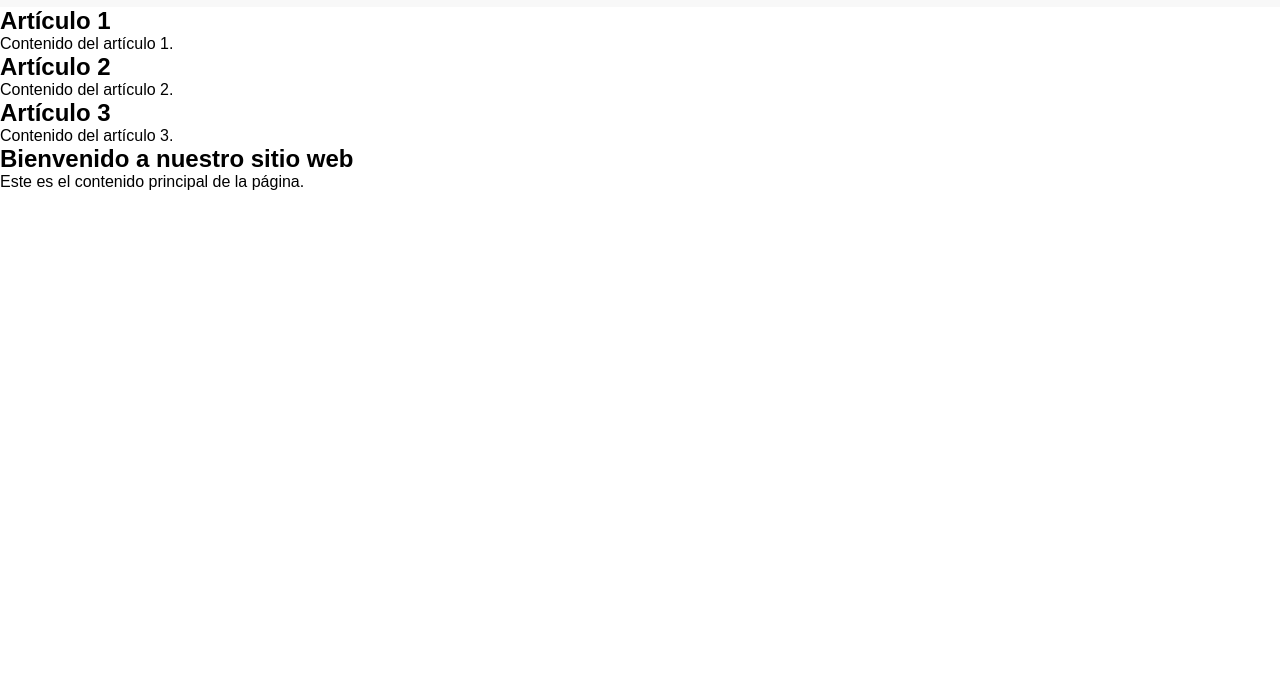
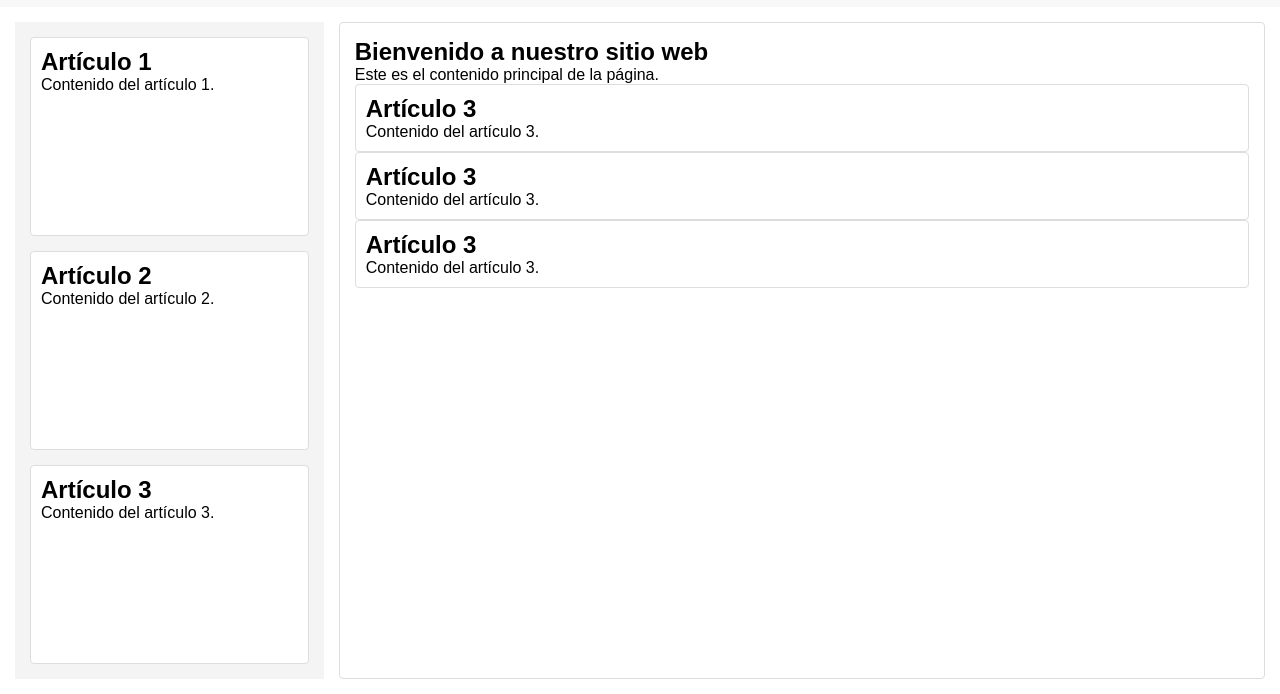
Before and after one commit to DiegoRobles07/Siman, a plain HTML site: page index.html in a window 1280 px wide. Shown: the part 106-800 px from the top of the page. Drawn offline with Linux system fonts and the light colour scheme.

Commit message:
add some articles in the main section

```diff
--- a/index.html
+++ b/index.html
@@ -36,9 +36,24 @@
             <section>
                 <h1>Bienvenido a nuestro sitio web</h1>
                 <p>Este es el contenido principal de la página.</p>
+
+                <div>
+                    <article>
+                        <h2>Artículo 3</h2>
+                        <p>Contenido del artículo 3.</p>
+                    </article>
+                    <article>
+                        <h2>Artículo 3</h2>
+                        <p>Contenido del artículo 3.</p>
+                    </article>
+                    <article>
+                        <h2>Artículo 3</h2>
+                        <p>Contenido del artículo 3.</p>
+                    </article>
+                </div>
+
             </section>
         </main>
 
-
     </body>
 </html>
--- a/styles/main.css
+++ b/styles/main.css
@@ -40,3 +40,29 @@ nav a:hover {
     background-color: #ddd;
     border-radius: 0.7rem;
 }
+main {
+    grid-area: main;
+    display: grid;
+    grid-template-columns: 1fr 3fr;
+    gap: 15px;
+    padding: 15px;
+}
+aside {
+    background-color: #f4f4f4;
+    padding: 15px;
+    display: grid;
+    grid-template-rows: repeat(3, auto);
+    gap: 15px;
+}
+article {
+    background-color: #fff;
+    padding: 10px;
+    border: 1px solid #ddd;
+    border-radius: 4px;
+}
+section {
+    background-color: #fff;
+    padding: 15px;
+    border: 1px solid #ddd;
+    border-radius: 4px;
+}
```
